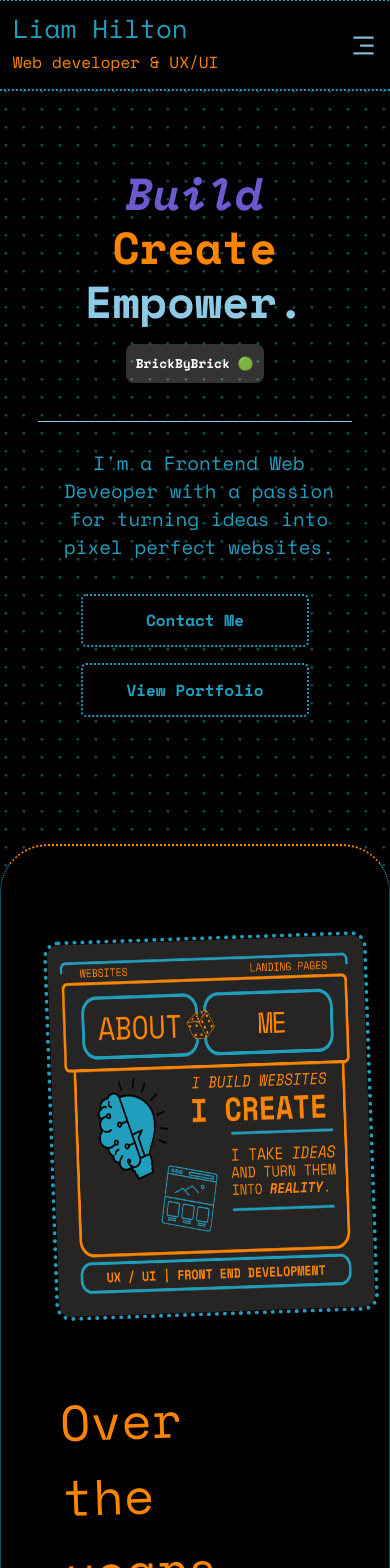
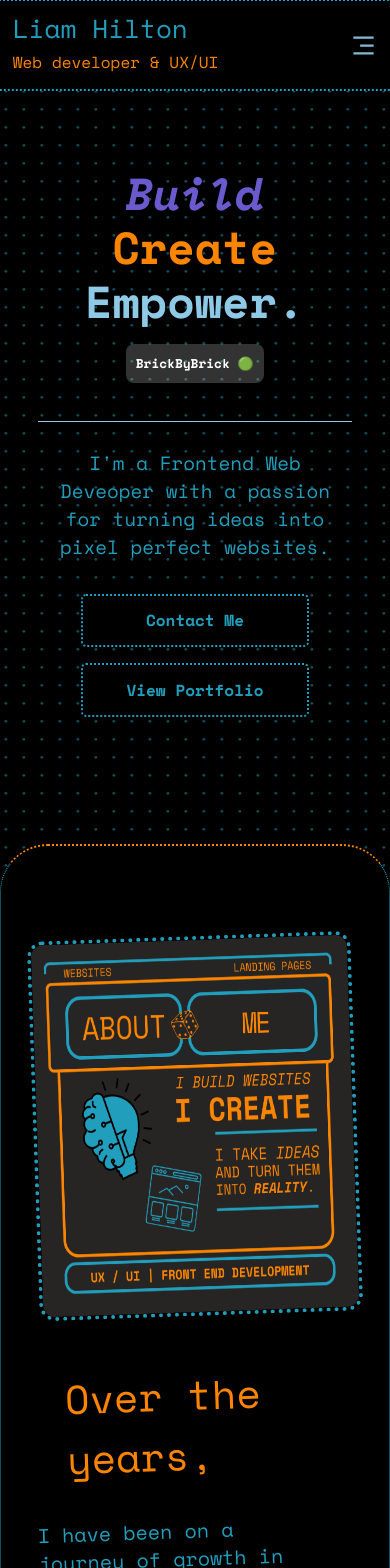
Before and after one commit to LiamHilton/newPortfolio1, a React (Vite) app: page / in a window 390 px wide. Shown: the top 1568 px of the page. Built offline with nearby package versions, Linux system fonts and the light colour scheme.

Commit message:
about me changes

```diff
--- a/src/components/About.css
+++ b/src/components/About.css
@@ -182,7 +182,7 @@ p{
   .about-me-image img {
     width: 360px;
     height: 380px;
-    margin: 1rem;
+    margin: 0rem;
     margin-top: 10px;
 }
 
@@ -198,3 +198,11 @@ p{
     margin-left: 1.5rem;
   }
 }
+@media (max-width:400px) {
+  .about-me-title{
+    font-size: 40px;
+  }
+  p{
+    margin: 1rem;
+  }
+}
```
